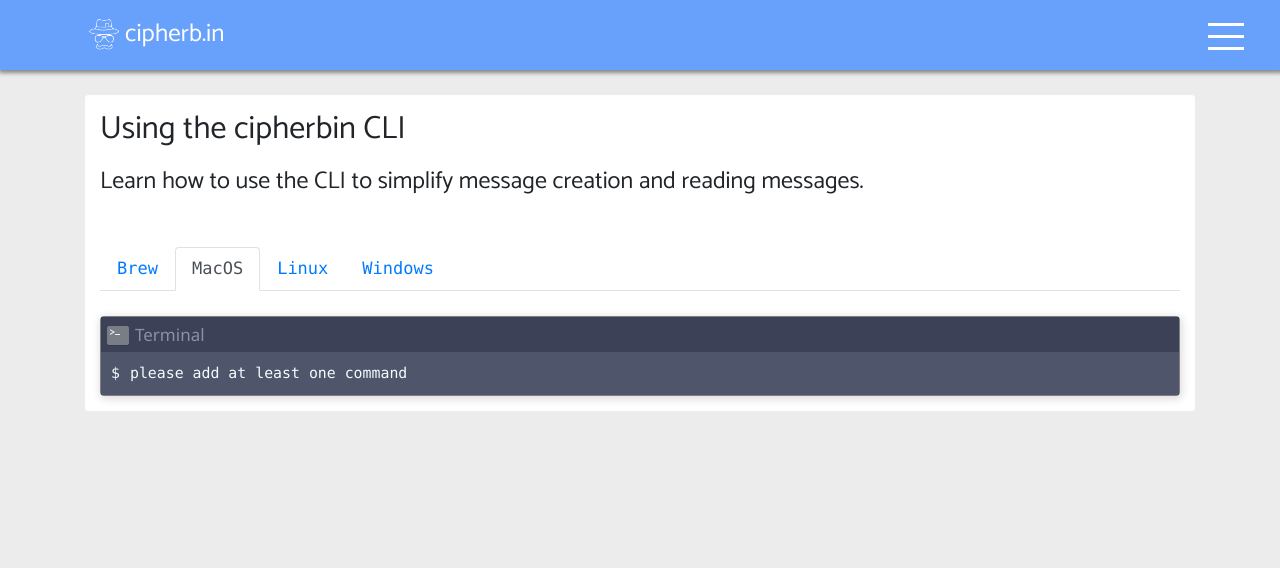
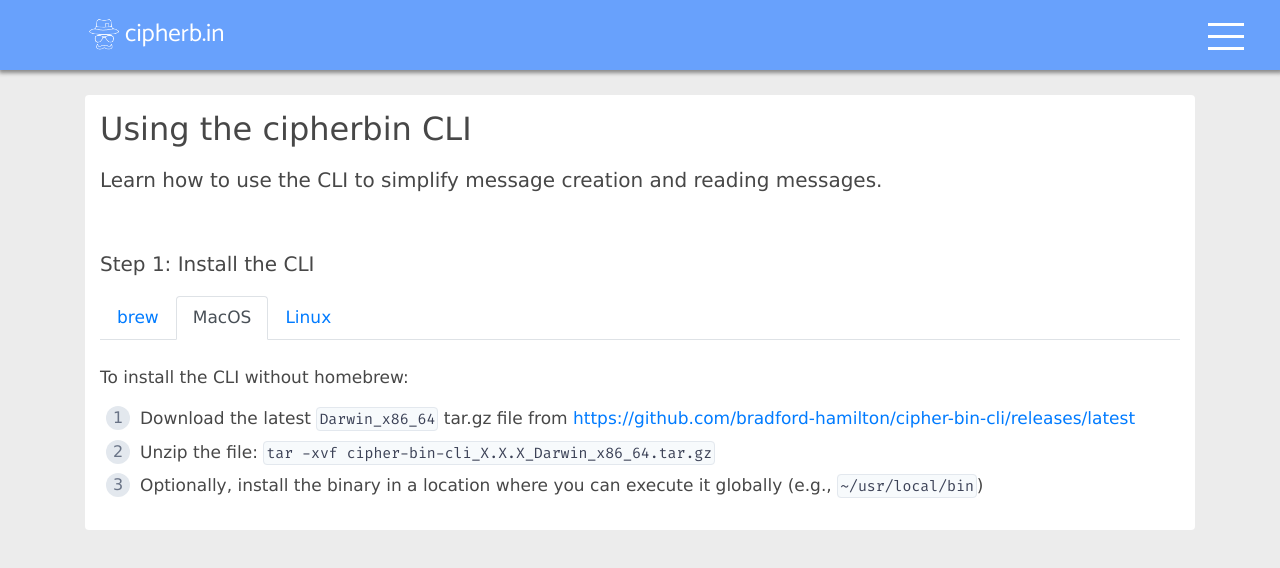
Before and after one commit to cipherbin/cipher-bin-client, a React (Create React App) app: page /cli in a window 1280 px wide. Both pictures are taken after a click on the tab "MacOS". Shown: the top 568 px of the page. Built offline with nearby package versions, Linux system fonts and the light colour scheme.

Commit message:
General cleanups, style updates, finish brew, MacOS, and Linux instructions

```diff
--- a/package.json
+++ b/package.json
@@ -52,6 +52,9 @@
     },
     "rules": {
       "react/state-in-constructor": [
+        0
+      ],
+      "react/jsx-one-expression-per-line": [
         0
       ],
       "react/destructuring-assignment": [
--- a/src/components/Cli/Cli.css
+++ b/src/components/Cli/Cli.css
@@ -6,10 +6,8 @@
   margin-top: 25px;
   white-space: pre-wrap;
   border-radius: 4px;
-  font-family: 'Fira Code';
   font-size: 17px;
   word-break: break-word;
-  font-family: SFMono-Regular,Menlo,Monaco,Consolas,"Liberation Mono","Courier New",monospace !important;
 }
 
 .cli-header {
@@ -17,7 +15,11 @@
 }
 
 .download-options {
-  margin-top: 50px;
+  margin-top: 60px;
+}
+
+.download-options h5 {
+  margin-bottom: 20px;
 }
 
 .tab-content {
--- a/src/components/Cli/Cli.js
+++ b/src/components/Cli/Cli.js
@@ -1,6 +1,7 @@
 import React from 'react';
 import { Container, Tabs, Tab } from 'react-bootstrap';
 import Terminal from '../shared/Terminal/Terminal';
+import NumberedList from '../shared/NumberedList/NumberedList';
 import './Cli.css';
 
 const Cli = () => (
@@ -9,12 +10,15 @@
       <h2 className="cli-header">
         Using the cipherbin CLI
       </h2>
-      <h4>
+      <h5>
         Learn how to use the CLI to simplify message creation and reading messages.
-      </h4>
+      </h5>
       <div className="download-options">
+        <h5>
+          Step 1: Install the CLI
+        </h5>
         <Tabs defaultActiveKey="brew">
-          <Tab eventKey="brew" title="Brew">
+          <Tab eventKey="brew" title="brew">
             <div className="terminal-div">
               <Terminal
                 commands={[
@@ -25,13 +29,51 @@
             </div>
           </Tab>
           <Tab eventKey="mac" title="MacOS">
-            <Terminal />
+            <p>To install the CLI without homebrew:</p>
+            <NumberedList
+              liContents={[
+                <>
+                  Download the latest <code>Darwin_x86_64</code> tar.gz file from&nbsp;
+                  <a
+                    rel="noopener noreferrer"
+                    target="_blank"
+                    href="https://github.com/bradford-hamilton/cipher-bin-cli/releases/latest"
+                  >
+                    https://github.com/bradford-hamilton/cipher-bin-cli/releases/latest
+                  </a>
+                </>,
+                <>
+                  Unzip the file: <code>tar -xvf cipher-bin-cli_X.X.X_Darwin_x86_64.tar.gz</code>
+                </>,
+                <>
+                  Optionally, install the binary in a location where you can
+                  execute it globally (e.g., <code>~/usr/local/bin</code>)
+                </>,
+              ]}
+            />
           </Tab>
           <Tab eventKey="linux" title="Linux">
-            <Terminal />
-          </Tab>
-          <Tab eventKey="windows" title="Windows">
-            <Terminal />
+            <p>To install the CLI on Linux</p>
+            <NumberedList
+              liContents={[
+                <>
+                  Download the latest <code>Linux_x86_64</code> tar.gz file from&nbsp;
+                  <a
+                    rel="noopener noreferrer"
+                    target="_blank"
+                    href="https://github.com/bradford-hamilton/cipher-bin-cli/releases/latest"
+                  >
+                    https://github.com/bradford-hamilton/cipher-bin-cli/releases/latest
+                  </a>
+                </>,
+                <>
+                  Unzip the file: <code>tar -xvf cipher-bin-cli_X.X.X_Linux_x86_64.tar.gz</code>
+                </>,
+                <>
+                  Run the executable <code>./cipherbin</code>
+                </>,
+              ]}
+            />
           </Tab>
         </Tabs>
       </div>
--- a/src/components/NavigationBar/NavigationBar.css
+++ b/src/components/NavigationBar/NavigationBar.css
@@ -3,6 +3,7 @@
   box-shadow: 1px 1px 4px 2px #888888;
   height: 70px;
   width: 100%;
+  font-family: 'Catamaran', monospace !important;
 }
 
 .brand {
--- /dev/null
+++ b/src/components/shared/NumberedList/NumberedList.css
@@ -0,0 +1,26 @@
+.install-list {
+  list-style: none;
+  padding-left: 40px;
+}
+
+.install-list-item {
+  margin: 0 0 0.5rem 0;
+  counter-increment: my-counter;
+  position: relative;
+}
+
+.install-list-item::before {
+  content: counter(my-counter);
+  color: #697386;
+  font-size: 1rem;
+  position: absolute;
+  --size: 24px;
+  left: calc(-1 * var(--size) - 10px);
+  line-height: var(--size);
+  width: var(--size);
+  height: var(--size);
+  top: 0;
+  background: #E3E8EE;
+  border-radius: 50%;
+  text-align: center;
+}
--- /dev/null
+++ b/src/components/shared/NumberedList/NumberedList.js
@@ -0,0 +1,19 @@
+import React from 'react';
+import PropTypes from 'prop-types';
+import './NumberedList.css';
+
+const NumberedList = ({ liContents }) => (
+  <ol className="install-list">
+    {liContents.map((content) => (
+      <li className="install-list-item">
+        {content}
+      </li>
+    ))}
+  </ol>
+);
+
+export default NumberedList;
+
+NumberedList.propTypes = {
+  liContents: PropTypes.arrayOf(PropTypes.node).isRequired,
+};
--- a/src/index.css
+++ b/src/index.css
@@ -1,17 +1,25 @@
 body {
   background-color: #ececec !important;
   margin: 0;
-  font-family: 'Catamaran', monospace !important;
+  font-family: Verdana !important;
   -webkit-font-smoothing: antialiased;
   -moz-osx-font-smoothing: grayscale;
+  color: #474747 !important;
 }
 
 code {
   font-family: 'Fira code', monospace !important;
+  font-size: 15px;
+  border-radius: 4px;
+  color: #3c4257 !important;
+  font-weight: 500;
+  background: #f7fafc;
+  border: 1px solid #e3e8ee;
+  padding: 1px 2px;
 }
 
 h1, h2, h3, h4, h5, h6 {
-  font-family: 'Catamaran', monospace !important;
+  font-family: Verdana !important;
 }
 
 .modal-footer {
```
